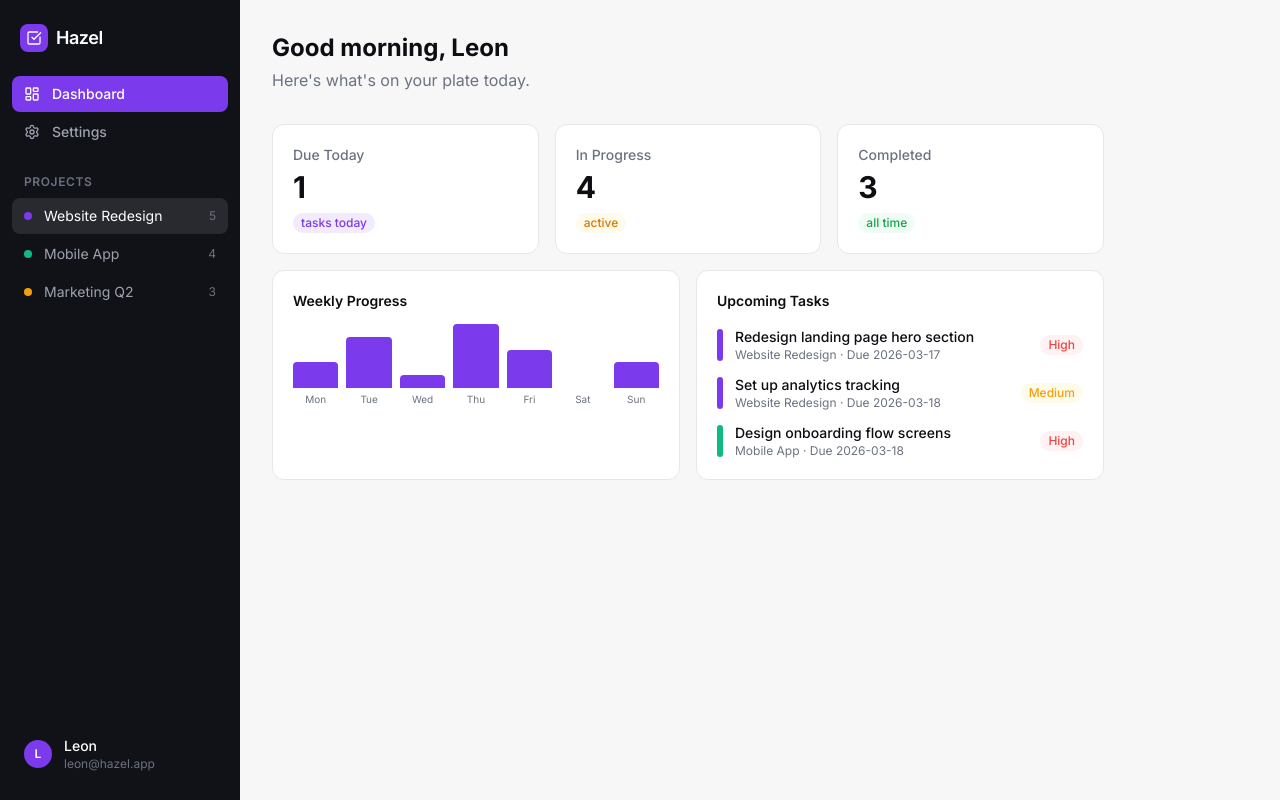
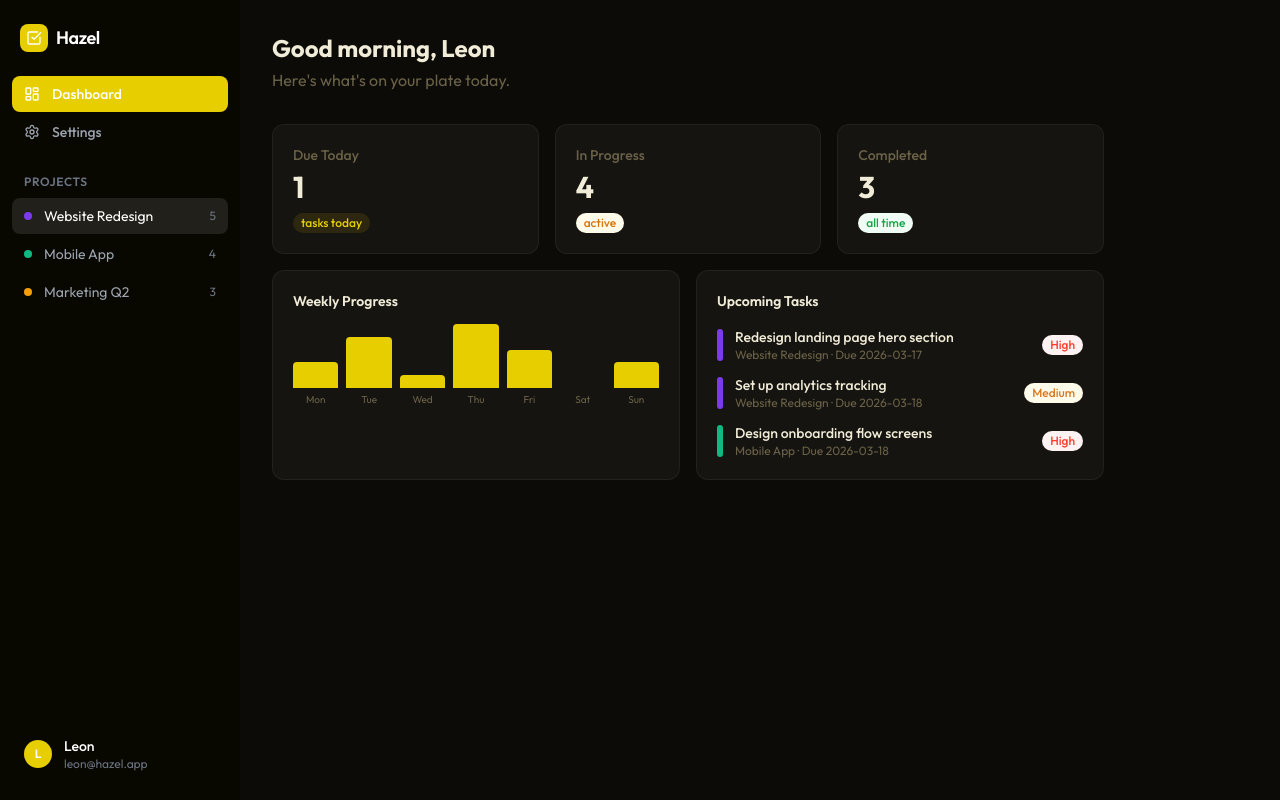
Before and after one commit to AgenticTI/arcsys-portfolio, a Next.js app in the folder saas-tarefas/: page /dashboard in a window 1280 px wide. Built offline with nearby package versions, Linux system fonts and the light colour scheme.

Commit message:
feat(hazel): dark design tokens, Syne+Outfit fonts

```diff
--- a/saas-tarefas/src/app/globals.css
+++ b/saas-tarefas/src/app/globals.css
@@ -3,25 +3,34 @@
 @tailwind utilities;
 
 :root {
-  --background: #ffffff;
-  --foreground: #171717;
+  --background: #0C0B07;
+  --foreground: #F0ECD8;
 }
 
-@media (prefers-color-scheme: dark) {
-  :root {
-    --background: #0a0a0a;
-    --foreground: #ededed;
-  }
+html {
+  -webkit-font-smoothing: antialiased;
+  -moz-osx-font-smoothing: grayscale;
 }
 
 body {
+  background: var(--background);
   color: var(--foreground);
-  background: var(--background);
-  font-family: Arial, Helvetica, sans-serif;
+}
+
+/* Custom scrollbar */
+::-webkit-scrollbar { width: 4px; height: 4px; }
+::-webkit-scrollbar-track { background: transparent; }
+::-webkit-scrollbar-thumb {
+  background: rgba(255,255,255,0.08);
+  border-radius: 2px;
+}
+::-webkit-scrollbar-thumb:hover {
+  background: rgba(255,255,255,0.14);
 }
 
 @layer utilities {
-  .text-balance {
-    text-wrap: balance;
-  }
+  .text-balance { text-wrap: balance; }
+  /* NOTE: do NOT add a .font-display rule here — Tailwind generates it automatically
+     from the `display` key in tailwind.config.ts fontFamily. Adding it here would
+     conflict with the CSS-variable-based version Tailwind generates. */
 }
--- a/saas-tarefas/src/app/layout.tsx
+++ b/saas-tarefas/src/app/layout.tsx
@@ -1,9 +1,19 @@
 import type { Metadata } from "next";
-import { Inter } from "next/font/google";
+import { Syne, Outfit } from "next/font/google";
 import "./globals.css";
 import { AppShell } from "@/components/layout/AppShell";
 
-const inter = Inter({ subsets: ["latin"], weight: ["400", "500", "600", "700"] });
+const outfit = Outfit({
+  subsets: ["latin"],
+  weight: ["300", "400", "500", "600", "700"],
+  variable: "--font-outfit",
+});
+
+const syne = Syne({
+  subsets: ["latin"],
+  weight: ["500", "600", "700", "800"],
+  variable: "--font-syne",
+});
 
 export const metadata: Metadata = {
   title: "Hazel — Task Manager",
@@ -13,7 +23,7 @@ export const metadata: Metadata = {
 export default function RootLayout({ children }: { children: React.ReactNode }) {
   return (
     <html lang="en">
-      <body className={`${inter.className} bg-bg-main text-text-primary`}>
+      <body className={`${outfit.variable} ${syne.variable} font-sans bg-bg-app text-text-primary`}>
         <AppShell>{children}</AppShell>
       </body>
     </html>
--- a/saas-tarefas/tailwind.config.ts
+++ b/saas-tarefas/tailwind.config.ts
@@ -10,20 +10,43 @@ const config: Config = {
   theme: {
     extend: {
       colors: {
-        "bg-sidebar": "#111118",
-        "bg-main": "#F7F7F8",
-        "bg-card": "#FFFFFF",
-        accent: "#7C3AED",
-        "accent-soft": "#EDE9FE",
-        "text-primary": "#0D0D12",
-        "text-muted": "#6B7280",
-        border: "#E5E7EB",
-        "priority-high": "#EF4444",
-        "priority-medium": "#F59E0B",
-        "priority-low": "#10B981",
+        // Backgrounds
+        "bg-app":     "#0C0B07",
+        "bg-sidebar": "#080700",
+        "bg-card":    "#161410",
+        "bg-card-2":  "#1E1C14",
+        "bg-input":   "#1A1814",
+        // Accents
+        accent:             "#E6CE00",
+        "accent-dim":       "rgba(230,206,0,0.14)",
+        "accent-glow":      "rgba(230,206,0,0.28)",
+        "accent-orange":    "#D97820",
+        "accent-orange-dim":"rgba(217,120,32,0.14)",
+        "accent-green":     "#34C759",
+        "accent-red":       "#FF3B30",
+        "accent-blue":      "#0A84FF",
+        // Text
+        "text-primary":   "#F0ECD8",
+        "text-secondary": "#A89E7C",
+        "text-muted":     "#6A6248",
+        "text-label":     "#8A8068",
+        // Borders
+        border:       "rgba(255,255,255,0.055)",
+        "border-soft":"rgba(255,255,255,0.035)",
+        // Priority (kept for PriorityBadge compatibility)
+        "priority-high":   "#FF3B30",
+        "priority-medium": "#D97820",
+        "priority-low":    "#0A84FF",
       },
+      // Use CSS variables injected by Next.js font optimization (set in layout.tsx)
       fontFamily: {
-        sans: ["Inter", "sans-serif"],
+        sans:    ["var(--font-outfit)", "sans-serif"],
+        display: ["var(--font-syne)", "sans-serif"],
+      },
+      borderRadius: {
+        "2xl": "16px",
+        "3xl": "20px",
+        "4xl": "24px",
       },
     },
   },
```
